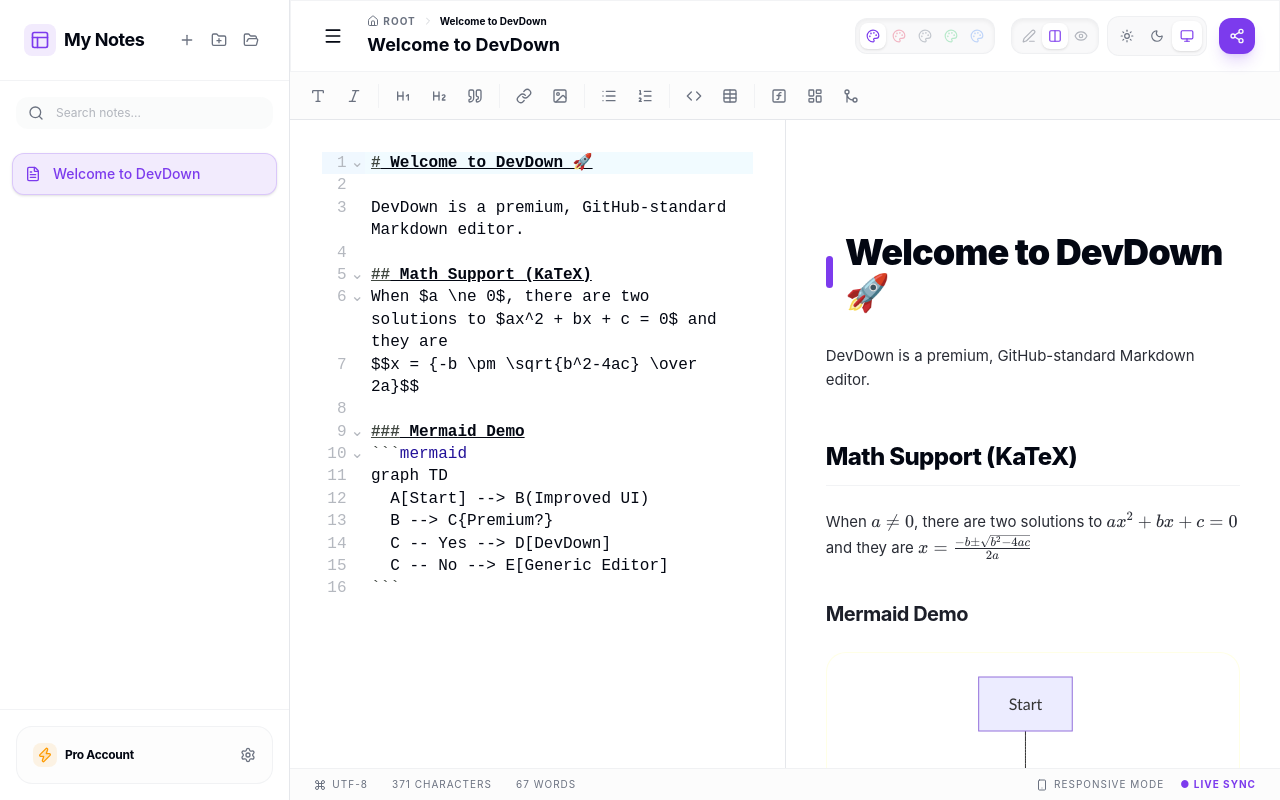
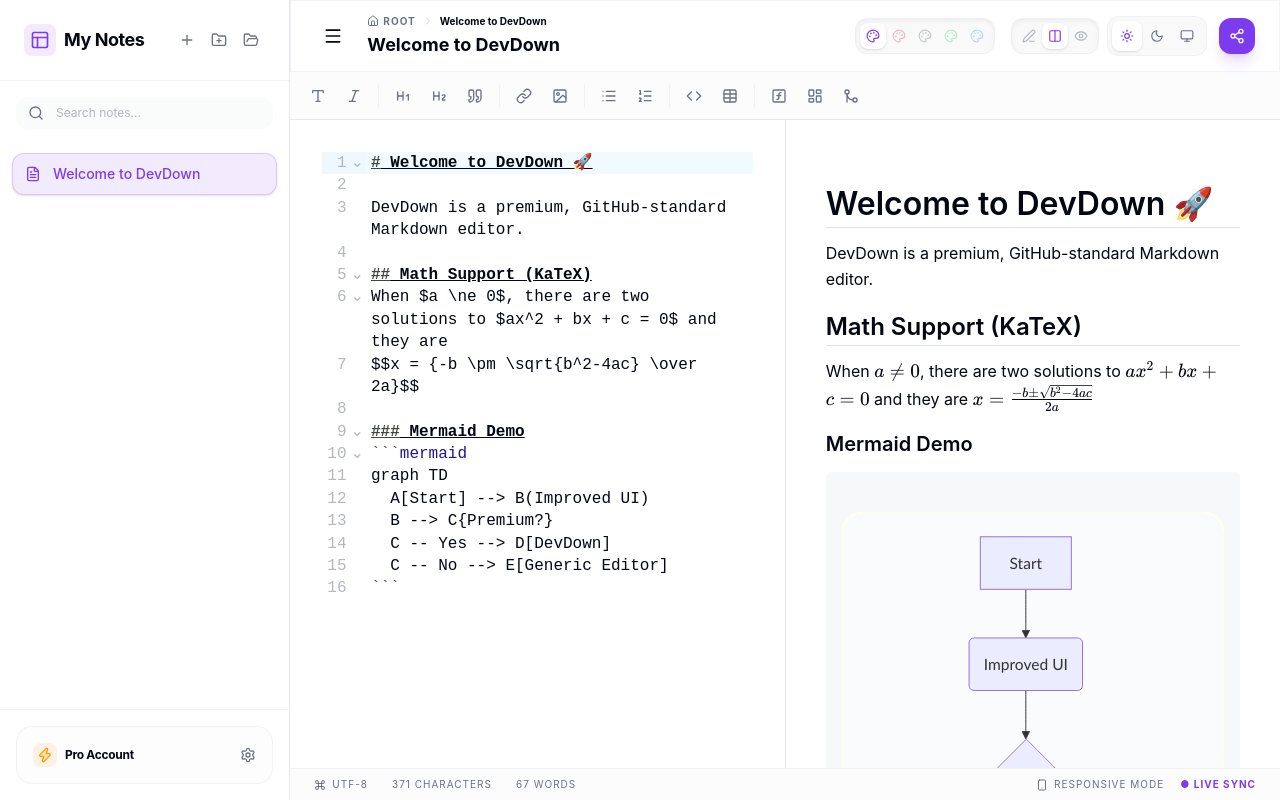
Before and after one commit to YashashavGoyal/DevDown, a React (Vite) app: page / in a window 1280 px wide. Built offline with nearby package versions, Linux system fonts and the light colour scheme.

Commit message:
fix: md rendering

```diff
--- a/src/App.tsx
+++ b/src/App.tsx
@@ -3,7 +3,7 @@
 import {
   Moon, Sun, Monitor, Eye, Edit3,
   Share2, Menu, Command as CommandIcon,
-  Palette, Smartphone, Info, Check, Columns
+  Palette, Smartphone, Check, Columns
 } from 'lucide-react';
 import Editor from './components/Editor';
 import Preview from './components/Preview';
@@ -52,7 +52,7 @@
     }
   });
   const [activeId, setActiveId] = useState(documents[0].id);
-  const [theme, setTheme] = useState<'light' | 'dark' | 'system'>('system');
+  const [theme, setTheme] = useState<'light' | 'dark' | 'system'>('light');
   const [isEditorDark, setIsEditorDark] = useState(false);
   const [palette, setPalette] = useState<'default' | 'velvet' | 'slate' | 'forest' | 'midnight'>(() => {
     const saved = localStorage.getItem('devdown_palette');
@@ -258,8 +258,8 @@
     };
 
     if (targetParentId && isChildOf(folderId, targetParentId)) {
-        // Option: Swap, or just ignore. Let's ignore for safety.
-        return;
+      // Option: Swap, or just ignore. Let's ignore for safety.
+      return;
     }
 
     setFolders(fs => fs.map(f => f.id === folderId ? { ...f, parentId: targetParentId } : f));
--- a/src/components/Preview.tsx
+++ b/src/components/Preview.tsx
@@ -1,11 +1,11 @@
-import React, { useState, type ReactNode } from 'react';
+import React, { useState } from 'react';
 import ReactMarkdown from 'react-markdown';
 import remarkGfm from 'remark-gfm';
 import remarkMath from 'remark-math';
 import rehypeKatex from 'rehype-katex';
 import rehypeRaw from 'rehype-raw';
 import Mermaid from './Mermaid';
-import { Copy, Check, Info } from 'lucide-react';
+import { Copy, Check } from 'lucide-react';
 import { cn } from '../lib/utils';
 
 interface PreviewProps {
@@ -14,8 +14,21 @@
   onScroll?: (e: React.UIEvent<HTMLDivElement>) => void;
 }
 
-const CodeBlock = ({ children, className }: any) => {
+const CodeBlock = ({ node, inline, className, children, ...props }: any) => {
   const [copied, setCopied] = useState(false);
+
+  // If no className, it's likely inline code (or a generic block without language)
+  // react-markdown usually provides 'inline' prop, let's use it or fallback to checking the parent node
+  const forceInline = inline || !className || !String(children).includes('\n');
+
+  if (forceInline) {
+    return (
+      <code className={cn("px-1.5 py-0.5 rounded bg-muted/50 font-mono text-[0.9em] border border-border/30", className)} {...props}>
+        {children}
+      </code>
+    );
+  }
+
   const code = String(children).replace(/\n$/, '');
   const match = /language-(\w+)/.exec(className || '');
   const language = match ? match[1] : '';
@@ -47,7 +60,7 @@
         </button>
       </div>
       <pre className={cn(
-        "p-6 rounded-2xl border border-border/50 bg-muted/10 overflow-x-auto text-sm leading-relaxed overflow-y-hidden selection:bg-primary/20",
+        "p-6 rounded-2xl border border-border/50 bg-muted/10 overflow-x-auto text-sm leading-relaxed selection:bg-primary/20",
         className
       )}>
         <code className={className}>
@@ -60,99 +73,38 @@
 
 const MarkdownComponents = {
   code: CodeBlock,
-  h1: ({ children }: any) => (
-    <div className="group relative">
-      <h1 className="text-4xl font-black mb-8 mt-12 tracking-tight flex items-center gap-3">
-        <span className="w-2 h-8 bg-primary rounded-full" />
-        {children}
-      </h1>
-    </div>
-  ),
-  h2: ({ children }: any) => (
-    <h2 className="text-2xl font-extrabold mb-6 mt-12 pb-3 border-b border-border/50 tracking-tight flex items-center gap-2 group">
-      {children}
-      <span className="opacity-0 group-hover:opacity-30 transition-opacity text-primary">#</span>
-    </h2>
-  ),
-  h3: ({ children }: any) => <h3 className="text-xl font-bold mb-4 mt-10 tracking-tight text-foreground/90">{children}</h3>,
-  h4: ({ children }: any) => <h4 className="text-lg font-bold mb-3 mt-8 tracking-tight text-foreground/80">{children}</h4>,
-  p: ({ children }: any) => <p className="my-5 text-foreground/85 leading-relaxed text-[15px]">{children}</p>,
-  ul: ({ children }: any) => (
-    <ul className="list-none my-6 space-y-3">
-      {React.Children.map(children, (child) => child)}
-    </ul>
-  ),
-  ol: ({ children }: any) => (
-    <ol className="list-decimal list-outside ml-6 my-6 space-y-3 text-foreground/85">
-      {children}
-    </ol>
-  ),
-  li: ({ children }: any) => (
-    <li className="flex gap-3 text-foreground/85 text-[15px] leading-relaxed">
-      <span className="mt-2.5 w-1.5 h-1.5 rounded-full bg-primary/40 shrink-0" />
-      <div className="flex-1">{children}</div>
-    </li>
-  ),
-  blockquote: ({ children }: any) => (
-    <div className="my-8 relative pl-8 pr-6 py-1 bg-gradient-to-r from-primary/5 to-transparent rounded-r-3xl border-l-4 border-primary/40 italic text-foreground/80 overflow-hidden group">
-      <div className="absolute left-2 top-2 opacity-5 italic text-6xl select-none font-serif group-hover:scale-110 transition-transform">"</div>
-      {children}
-    </div>
-  ),
-  table: ({ children }: any) => (
-    <div className="overflow-x-auto my-8 rounded-3xl border border-border/50 shadow-xl shadow-primary/5">
-      <table className="w-full text-sm border-collapse text-left bg-card/50 backdrop-blur-sm">
-        {children}
-      </table>
-    </div>
-  ),
-  thead: ({ children }: any) => <thead className="bg-muted/40 uppercase text-[10px] font-bold tracking-widest text-muted-foreground border-b border-border/50">{children}</thead>,
-  th: ({ children }: any) => <th className="px-6 py-4">{children}</th>,
-  td: ({ children }: any) => <td className="px-6 py-4 border-b border-border/10">{children}</td>,
-  tr: ({ children }: any) => <tr className="hover:bg-primary/5 transition-colors group">{children}</tr>,
-  img: ({ src, alt, ...props }: any) => (
-    <div className="my-8 rounded-3xl overflow-hidden border border-border/50 shadow-2xl transition-all hover:scale-[1.01] bg-muted/20">
-      <img
-        src={src}
-        alt={alt}
-        className="max-w-full h-auto mx-auto block"
-        {...props}
-      />
-      {alt && <p className="text-center text-[10px] uppercase font-bold tracking-widest text-muted-foreground/40 py-3 bg-muted/10">{alt}</p>}
-    </div>
-  ),
-  a: ({ href, children }: any) => (
-    <a
-      href={href}
-      className="text-primary hover:text-primary/80 transition-all font-semibold underline decoration-primary/20 underline-offset-4 decoration-2 hover:decoration-primary"
-      target="_blank"
-      rel="noopener noreferrer"
-    >
-      {children}
-    </a>
-  ),
-  div: ({ children, align, ...props }: any) => (
-    <div
-      style={{ textAlign: align as any }}
-      className={cn(align === 'center' ? 'flex flex-col items-center' : '')}
-      {...props}
-    >
-      {children}
-    </div>
-  ),
-  hr: () => <hr className="my-16 border-t border-border/30 relative after:content-[''] after:absolute after:left-1/2 after:-translate-x-1/2 after:-top-px after:w-16 after:h-px after:bg-primary" />,
+  ul: ({ children }: any) => <ul className="list-disc list-outside mb-4 ml-8 space-y-1">{children}</ul>,
+  ol: ({ children }: any) => <ol className="list-decimal list-outside mb-4 ml-8 space-y-1">{children}</ol>,
+  li: ({ children }: any) => <li className="mb-0.5 ps-1">{children}</li>,
+  div: ({ children, align, ...props }: any) => {
+    const style: React.CSSProperties = {};
+    if (align) style.textAlign = align as any;
+    return <div style={style} {...props}>{children}</div>;
+  },
+  // Custom P to prevent hydration issues with nested block elements from rehype-raw
+  p: ({ children }: any) => {
+    const hasBlockChild = React.Children.toArray(children).some(
+      (child) => React.isValidElement(child) && (typeof child.type === 'string' && ['div', 'pre', 'table', 'blockquote', 'ul', 'ol', 'li'].includes(child.type))
+    );
+    if (hasBlockChild) return <div className="mb-2 last:mb-0">{children}</div>;
+    return <p className="mb-2 last:mb-0 leading-relaxed">{children}</p>;
+  }
 };
 
 const Preview: React.FC<PreviewProps> = ({ value, containerRef, onScroll }) => {
+  // Use the established check for dark mode
+  const isDark = typeof document !== 'undefined' && document.documentElement.classList.contains('dark');
+
   return (
     <div
       ref={containerRef}
       className={cn(
-        "h-full w-full overflow-y-auto px-10 py-16 sync-scroll-container custom-scrollbar max-w-[900px] mx-auto transition-all duration-500",
+        "h-full w-full overflow-y-auto px-10 py-16 sync-scroll-container custom-scrollbar max-w-[900px] mx-auto transition-all duration-500 bg-background",
         "selection:bg-primary/20 selection:text-primary"
       )}
       onScroll={onScroll}
     >
+      <div className="markdown-body" data-color-mode={isDark ? "dark" : "light"}>
         <ReactMarkdown
           remarkPlugins={[remarkGfm, remarkMath]}
           rehypePlugins={[rehypeRaw, rehypeKatex]}
@@ -160,6 +112,7 @@
         >
           {value}
         </ReactMarkdown>
+      </div>
 
       {/* Visual buffer at bottom */}
       <div className="h-32" />
--- a/src/index.css
+++ b/src/index.css
@@ -146,3 +146,59 @@
   -ms-overflow-style: none;
   scrollbar-width: none;
 }
+
+/* Master Markdown Polish */
+.markdown-body {
+  line-height: 1.5 !important;
+}
+
+.markdown-body h1,
+.markdown-body h2,
+.markdown-body h3 {
+  margin-top: 1.25rem !important;
+  margin-bottom: 0.75rem !important;
+  padding-bottom: 0.2rem !important;
+}
+
+.markdown-body p,
+.markdown-body blockquote,
+.markdown-body ul,
+.markdown-body ol,
+.markdown-body dl,
+.markdown-body table,
+.markdown-body pre {
+  margin-top: 0 !important;
+  margin-bottom: 0.6rem !important;
+}
+
+.markdown-body li {
+  margin-bottom: 0.1rem !important;
+}
+
+.markdown-body li > p,
+.markdown-body li > div {
+  margin-top: 0 !important;
+  margin-bottom: 0 !important;
+  display: inline-block;
+}
+
+.markdown-body ul,
+.markdown-body ol {
+  padding-left: 1.6rem !important;
+}
+
+/* Fix double-dot/marker issue by ensuring standard markers */
+.markdown-body li::marker {
+  color: var(--primary) !important;
+  font-size: 1.1em;
+}
+
+.markdown-body li p {
+  margin-top: 0 !important;
+  margin-bottom: 0 !important;
+}
+
+.markdown-body ul,
+.markdown-body ol {
+  padding-left: 2em !important;
+}
```
Lines whose indentation alone changed are shown as unchanged.
